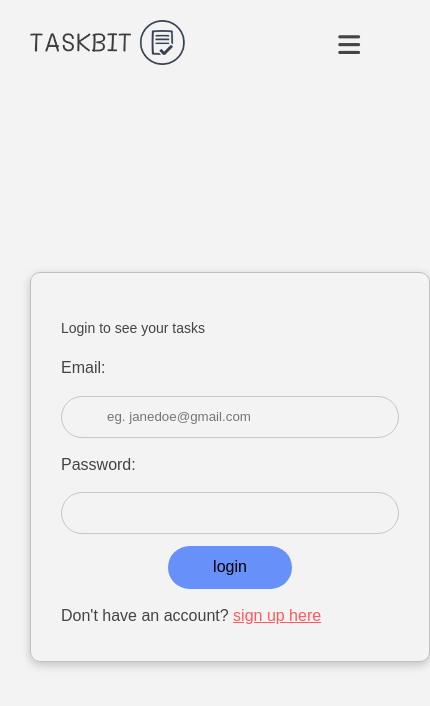
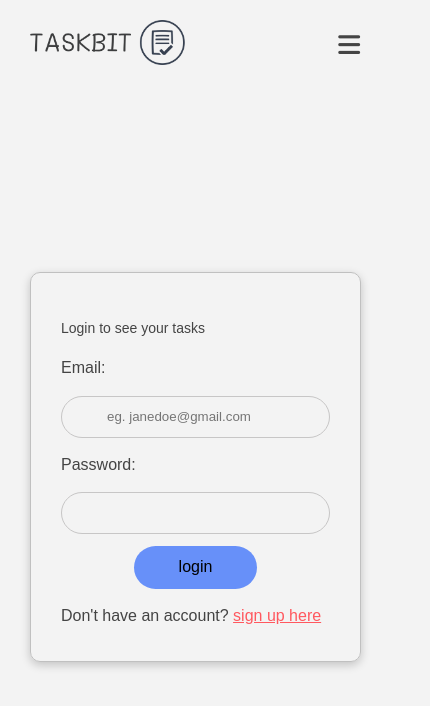
Before and after one commit to sainamercy/TaskManager, a React (Vite) app in the folder client/: page /login in a window 390 px wide. Shown: the top 706 px of the page, 430 px wide, since content can reach past the window. Built offline with nearby package versions, Linux system fonts and the light colour scheme.

Commit message:
responsive forms

```diff
--- a/client/src/index.css
+++ b/client/src/index.css
@@ -162,7 +162,7 @@
   .form{
     display: flex;
     flex-direction: column;
-    width: 400px;
+    max-width: 400px;
     margin: auto;
     border: 1px solid var(--color-general);
     padding: 30px;
@@ -428,3 +428,8 @@
     color: var(--color-general);
   }
 }
+/* @media (max-width: 450px){
+  .form{
+    max-width: 380px;
+  }
+} */
```
